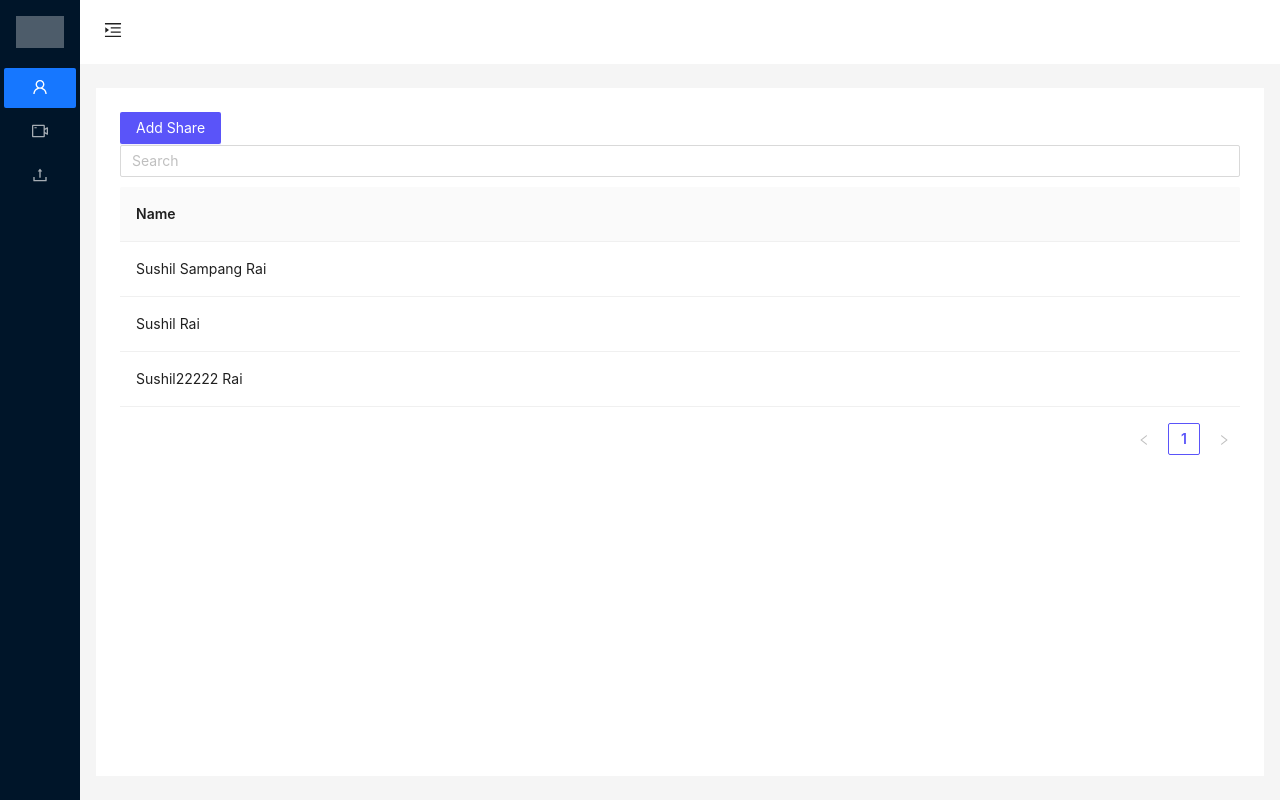
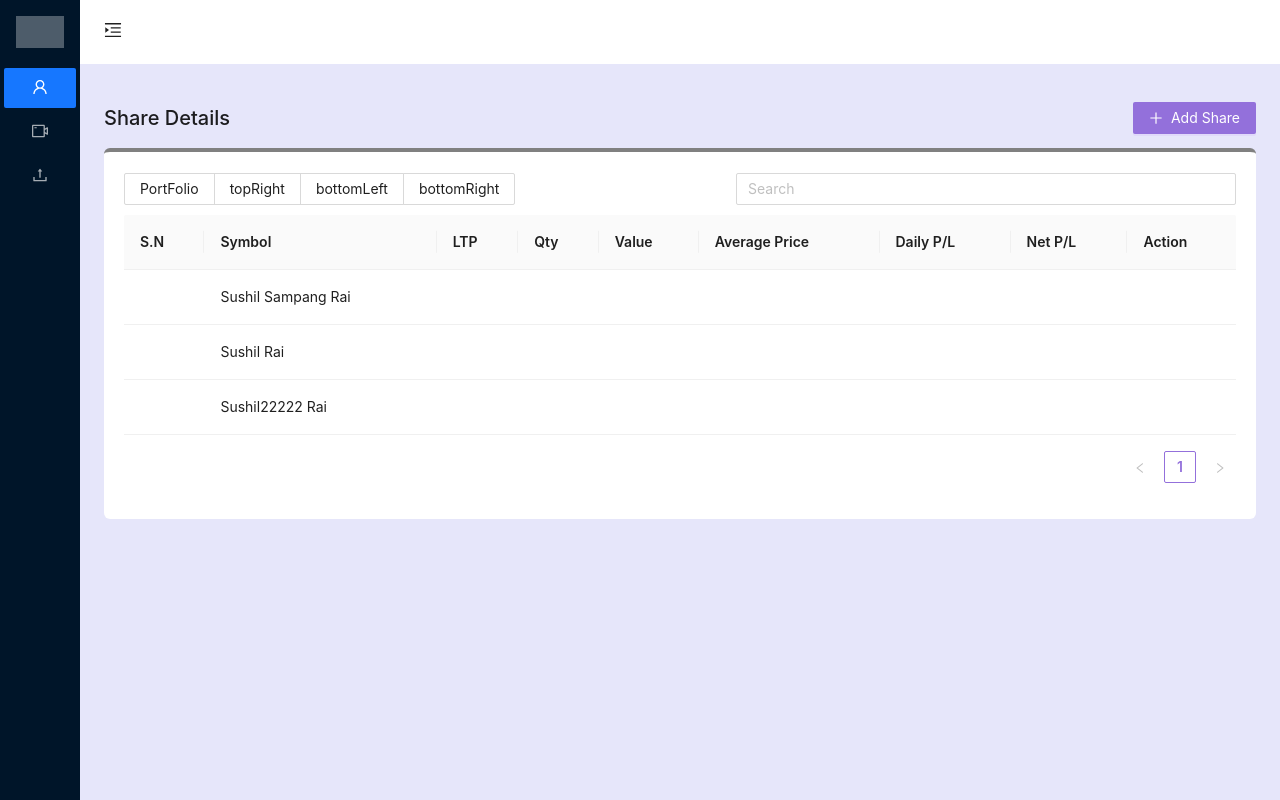
Before and after one commit to lostintheway/shareapp, a React (Vite) app: page /admin/shares in a window 1280 px wide. Built offline with nearby package versions, Linux system fonts and the light colour scheme.

Commit message:
building share page

```diff
--- a/src/components/Common/AntTable/AntTable.tsx
+++ b/src/components/Common/AntTable/SearchTable.tsx
@@ -2,7 +2,7 @@ import { Col, Row, Table, TableProps } from "antd";
 import React, { useState } from "react";
 import SearchTableInput from "./SearchTableInput";
 
-const AntTable = (props: TableProps<any>) => {
+const SearchTable = (props: TableProps<any>) => {
   const { dataSource, columns, ...otherProps } = props;
   const [searchDataSource, setSearchDataSource] = useState(dataSource);
   return (
@@ -14,9 +14,10 @@ const AntTable = (props: TableProps<any>) => {
         style={{
           marginBottom: 10,
           display: "flex",
-          justifyContent: "flex-end",
+          justifyContent: "space-between",
         }}
       >
+        {props.children}
         <SearchTableInput
           dataSource={dataSource}
           setDataSource={setSearchDataSource}
@@ -28,4 +29,4 @@ const AntTable = (props: TableProps<any>) => {
   );
 };
 
-export default AntTable;
+export default SearchTable;
--- a/src/components/Common/AntTable/SearchTableInput.tsx
+++ b/src/components/Common/AntTable/SearchTableInput.tsx
@@ -36,6 +36,7 @@ const SearchTableInput = ({ dataSource, setDataSource, inputProps }: Props) => {
 
   return (
     <Input
+      style={{ maxWidth: 500 }}
       allowClear
       onChange={(e) => setSearchVal(e.target.value)}
       {...inputProps}
--- a/src/components/Dashboard/Dashboard.tsx
+++ b/src/components/Dashboard/Dashboard.tsx
@@ -72,14 +72,7 @@ const Dashboard = () => {
             }
           )}
         </Header>
-        <Content
-          style={{
-            margin: "24px 16px",
-            padding: 24,
-            minHeight: 280,
-            background: colorBgContainer,
-          }}
-        >
+        <Content className="Content">
           <Outlet />
         </Content>
       </Layout>
--- /dev/null
+++ b/src/components/Share/ShareTable/ShareTable.tsx
@@ -0,0 +1,70 @@
+import React from "react";
+import SearchTable from "../../Common/AntTable/SearchTable";
+
+type Props = {
+  children: any;
+};
+
+const ShareTable = (props: Props) => {
+  const columns = [
+    {
+      title: "S.N",
+      dataIndex: "sn",
+      key: "sn",
+    },
+    {
+      title: "Symbol",
+      dataIndex: "symbol",
+      key: "symbol",
+    },
+    {
+      title: "LTP",
+      dataIndex: "ltp",
+      key: "ltp",
+    },
+    {
+      title: "Qty",
+      dataIndex: "quantity",
+      key: "quantity",
+    },
+    {
+      title: "Value",
+      dataIndex: "marketValue",
+      key: "marketValue",
+    },
+    {
+      title: "Average Price",
+      dataIndex: "averagePrice",
+      key: "averagePrice",
+    },
+    {
+      title: "Daily P/L",
+      dataIndex: "dailyPL",
+      key: "dailyPL",
+    },
+    {
+      title: "Net P/L",
+      dataIndex: "netPL",
+      key: "netPL",
+    },
+    { title: "Action", dataIndex: "action", key: "action" },
+  ];
+  return (
+    <>
+      <div className="MyCard">
+        <SearchTable
+          rowKey={"name"}
+          dataSource={[
+            { symbol: "Sushil Sampang Rai" },
+            { symbol: "Sushil Rai" },
+            { symbol: "Sushil22222 Rai" },
+          ]}
+          columns={columns}
+          children={props.children}
+        />
+      </div>
+    </>
+  );
+};
+
+export default ShareTable;
--- a/src/main.tsx
+++ b/src/main.tsx
@@ -3,6 +3,8 @@ import React from "react";
 import ReactDOM from "react-dom/client";
 import App from "./App";
 import "antd/dist/reset.css";
+import "./styles/Global.scss";
+import "./styles/Common.scss";
 
 ReactDOM.createRoot(document.getElementById("root") as HTMLElement).render(
   <React.StrictMode>
@@ -10,7 +12,7 @@ ReactDOM.createRoot(document.getElementById("root") as HTMLElement).render(
       theme={{
         token: {
           borderRadius: 2,
-          colorPrimary: "#5A54F9",
+          colorPrimary: "#9370DB",
         },
       }}
     >
--- a/src/pages/ViewShares/ViewShares.tsx
+++ b/src/pages/ViewShares/ViewShares.tsx
@@ -1,36 +1,48 @@
 import React from "react";
-import { Button } from "antd";
+import { Button, Cascader, Radio, Tabs } from "antd";
 import { useContext } from "react";
 import AddShare from "../../components/Share/AddShare/AddShare";
 import { Actions, IsOpenStore, withIsOpen } from "../../store/IsOpenContext";
-import AntTable from "../../components/Common/AntTable/AntTable";
+import SearchTable from "../../components/Common/AntTable/SearchTable";
+import ShareTable from "../../components/Share/ShareTable/ShareTable";
+import { PlusOutlined } from "@ant-design/icons";
 
 const ViewShares = () => {
-  const { state, dispatch } = useContext(IsOpenStore);
+  const { dispatch } = useContext(IsOpenStore);
 
   const onOpen = () => dispatch({ type: Actions.share, payload: true });
 
+  const items = [
+    { label: `Over All`, children: `Content of Tab Pane 1`, key: "1" },
+    { label: `Tab 2`, children: `Content of Tab Pane 2`, key: "2" },
+    { label: `Tab 3`, children: `Content of Tab Pane 3`, key: "3" },
+    { label: `Tab 4`, children: `Content of Tab Pane 4`, key: "4" },
+  ];
   return (
     <div>
       <AddShare />
-      <Button onClick={onOpen} type="primary">
-        Add Share
-      </Button>
-      <AntTable
-        rowKey={"name"}
-        dataSource={[
-          { name: "Sushil Sampang Rai" },
-          { name: "Sushil Rai" },
-          { name: "Sushil22222 Rai" },
-        ]}
-        columns={[
-          {
-            title: "Name",
-            dataIndex: "name",
-            key: "name",
-          },
-        ]}
-      />
+
+      <div
+        style={{
+          display: "flex",
+          justifyContent: "space-between",
+          alignItems: "center",
+          height: 60,
+        }}
+      >
+        <b style={{ fontWeight: 500, fontSize: 20 }}>Share Details</b>
+        <Button onClick={onOpen} type="primary" icon={<PlusOutlined />}>
+          Add Share
+        </Button>
+      </div>
+      <ShareTable>
+        <Radio.Group onChange={() => {}}>
+          <Radio.Button value="topLeft">PortFolio</Radio.Button>
+          <Radio.Button value="topRight">topRight</Radio.Button>
+          <Radio.Button value="bottomLeft">bottomLeft</Radio.Button>
+          <Radio.Button value="bottomRight">bottomRight</Radio.Button>
+        </Radio.Group>
+      </ShareTable>
     </div>
   );
 };
--- /dev/null
+++ b/src/styles/Common.scss
@@ -0,0 +1,6 @@
+.MyCard {
+  background-color: white;
+  border-radius: 6px;
+  padding: 20px;
+  border-top: 4px solid grey;
+}
--- /dev/null
+++ b/src/styles/Global.scss
@@ -0,0 +1,6 @@
+.Content {
+  //   margin: 24px 16px;
+  padding: 24px;
+  min-height: 280px;
+  background-color: #e6e6fa !important;
+}
```
